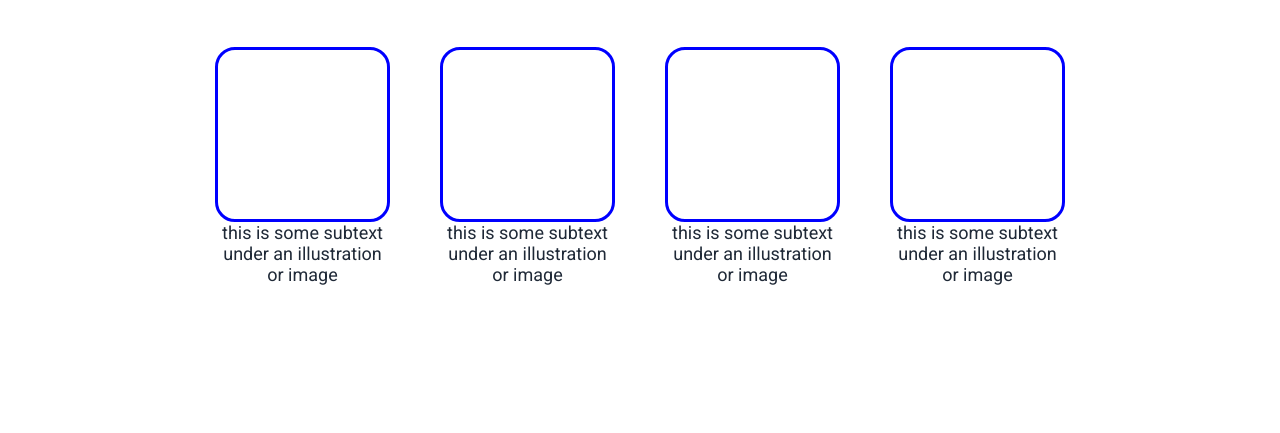
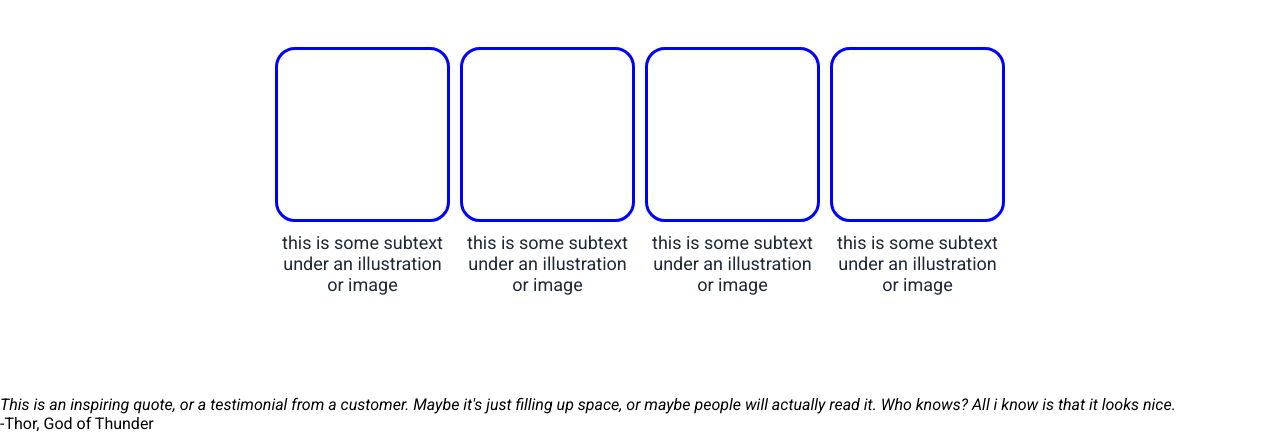
Before and after one commit to f-a-l-c-o-d-e/landing-page, a plain HTML site: page index.html in a window 1280 px wide. Shown: the part 593-1026 px from the top of the page. Before the commit the page ends 978 px from the top, so only its background shows below. Drawn offline with Linux system fonts and the light colour scheme.

Commit message:
feat(index.html): Add the quote section

```diff
--- a/css/styles.css
+++ b/css/styles.css
@@ -91,7 +91,7 @@ a {
 .information {
     display: flex;
     flex-direction: column;
-    padding: 50px 200px 100px 200px;
+    padding: 50px 275px 100px 275px;
     gap: 50px;
 }
 
@@ -106,9 +106,8 @@ a {
 
 .information-card-container {
     display: flex;
-    justify-content: center;
+    justify-content: space-between;
     align-items: stretch;
-    gap: 50px;
 }
 
 .information-img {
@@ -129,4 +128,5 @@ a {
     display: flex;
     flex-direction: column;
     width: 175px;
+    gap: 10px;
 }
--- a/index.html
+++ b/index.html
@@ -45,5 +45,9 @@
                 </div>
             </div>
         </div>
+        <div class="quote">
+            <p class="quote-content"><em>This is an inspiring quote, or a testimonial from a customer. Maybe it's just filling up space, or maybe people will actually read it. Who knows? All i know is that it looks nice.</em></p>
+            <p class="quote-author">-Thor, God of Thunder</p>
+        </div>
     </body>
 </html>
```
